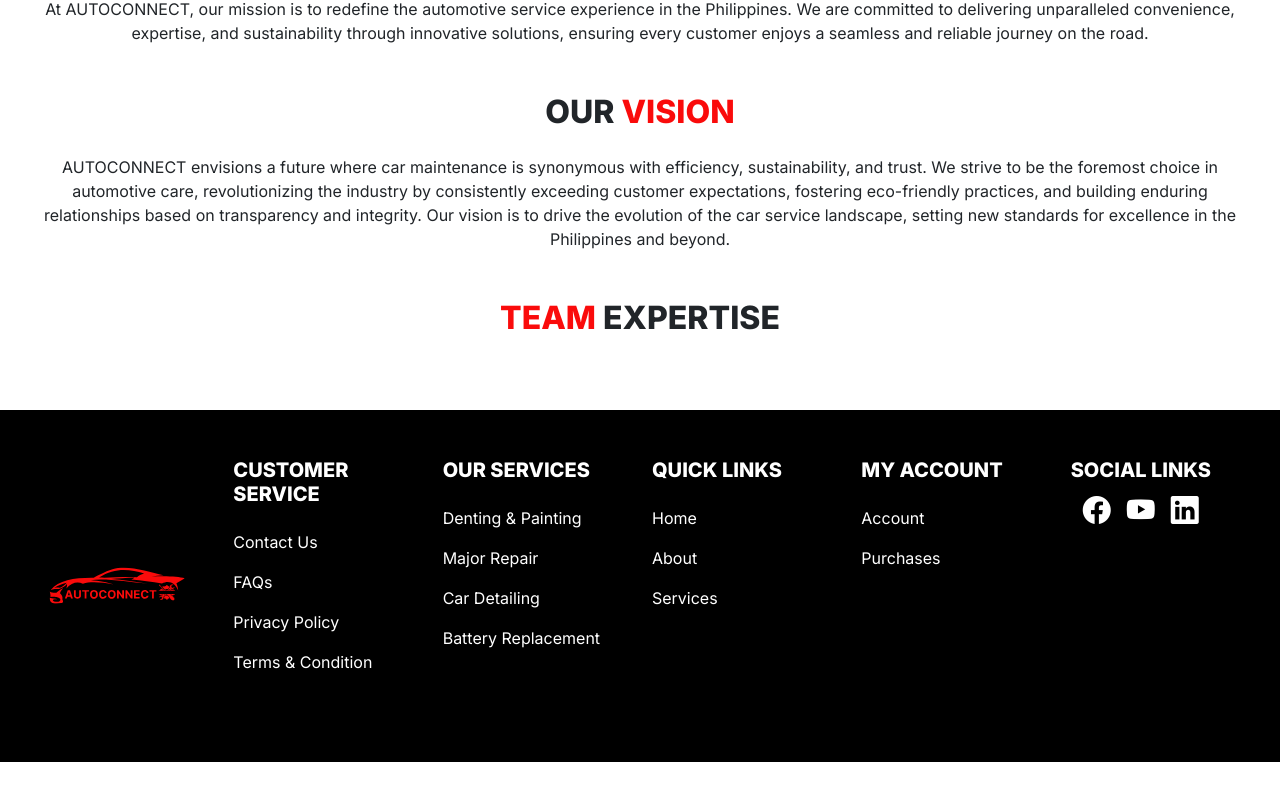
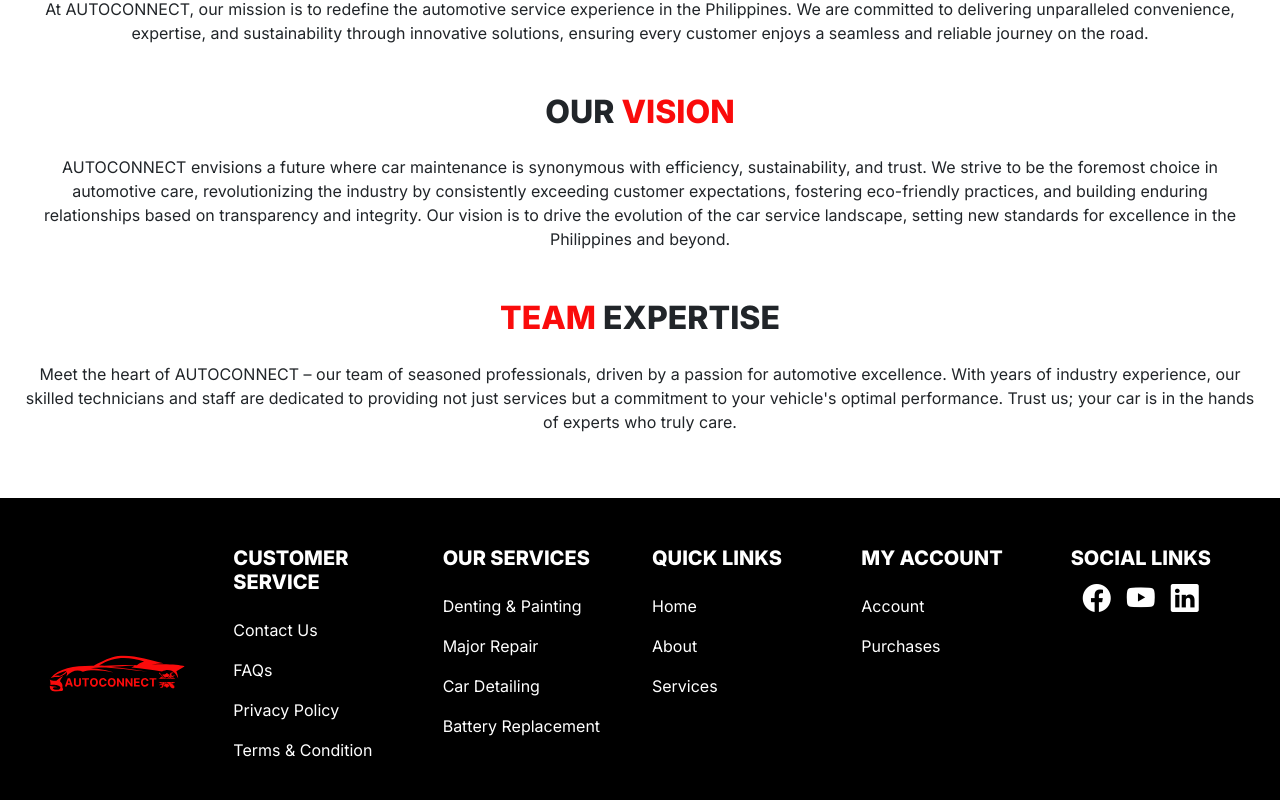
Before and after one commit to jaspherbagor/AutoConnect, a React (Create React App) app in the folder front-end/: page /about in a window 1280 px wide. Shown: the part 920-1720 px from the top of the page. Before the commit the page ends 1682 px from the top, so only its background shows below. Built offline with nearby package versions, Linux system fonts and the light colour scheme.

Commit message:
added a text content for team expertise

```diff
--- a/front-end/src/components/pages/client/about.jsx
+++ b/front-end/src/components/pages/client/about.jsx
@@ -38,6 +38,9 @@ const About = () => {
             <p>AUTOCONNECT envisions a future where car maintenance is synonymous with efficiency, sustainability, and trust. We strive to be the foremost choice in automotive care, revolutionizing the industry by consistently exceeding customer expectations, fostering eco-friendly practices, and building enduring relationships based on transparency and integrity. Our vision is to drive the evolution of the car service landscape, setting new standards for excellence in the Philippines and beyond.</p>
 
             <h2 className="fw-bolder text-center mt-5 mb-4"><span>TEAM</span> EXPERTISE</h2>
+            <p>Meet the heart of AUTOCONNECT – our team of seasoned professionals, driven by a passion for automotive excellence. With years of industry experience, our skilled technicians and staff are dedicated to providing not just services but a commitment to your vehicle's optimal performance. Trust us; your car is in the hands of experts who truly care.</p>
+
+
         </section>
 
         <ClientFooter/>
```
